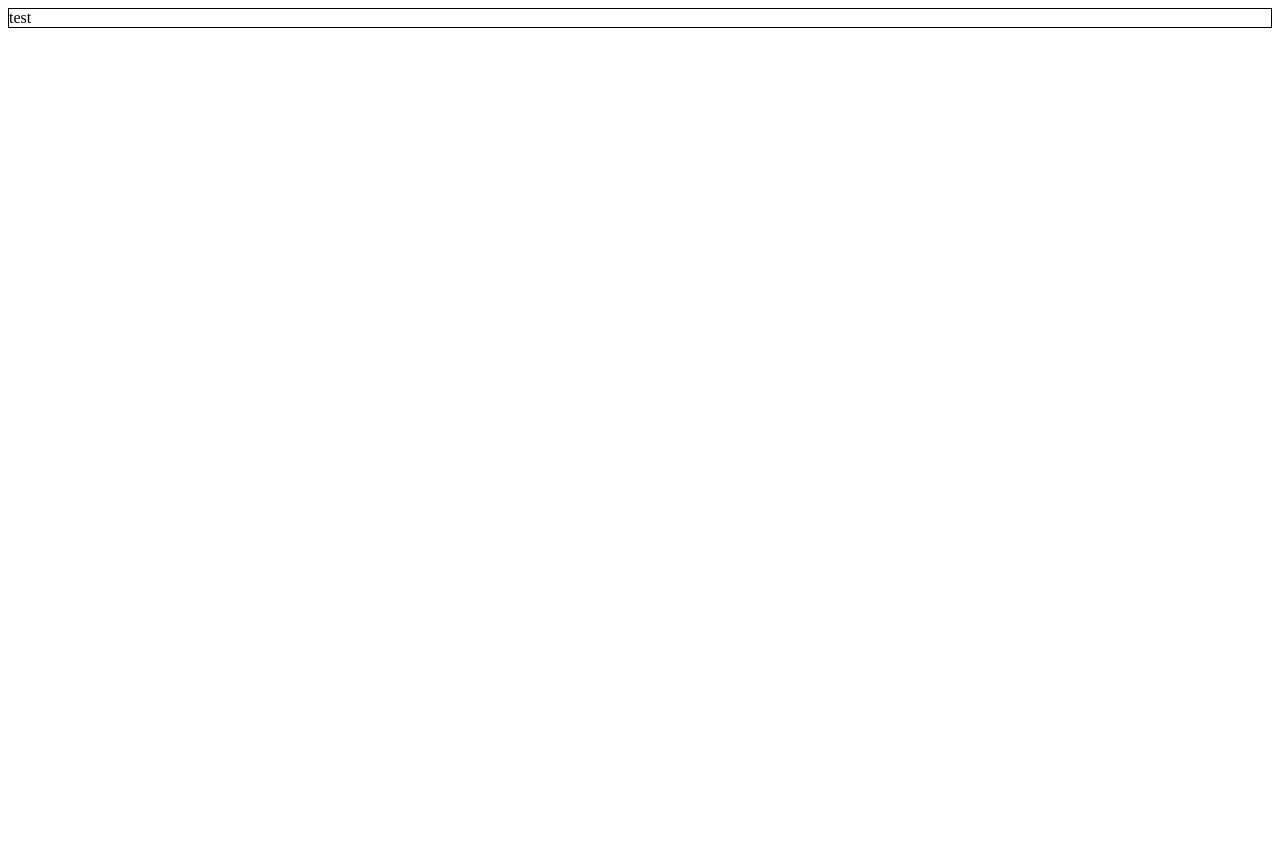
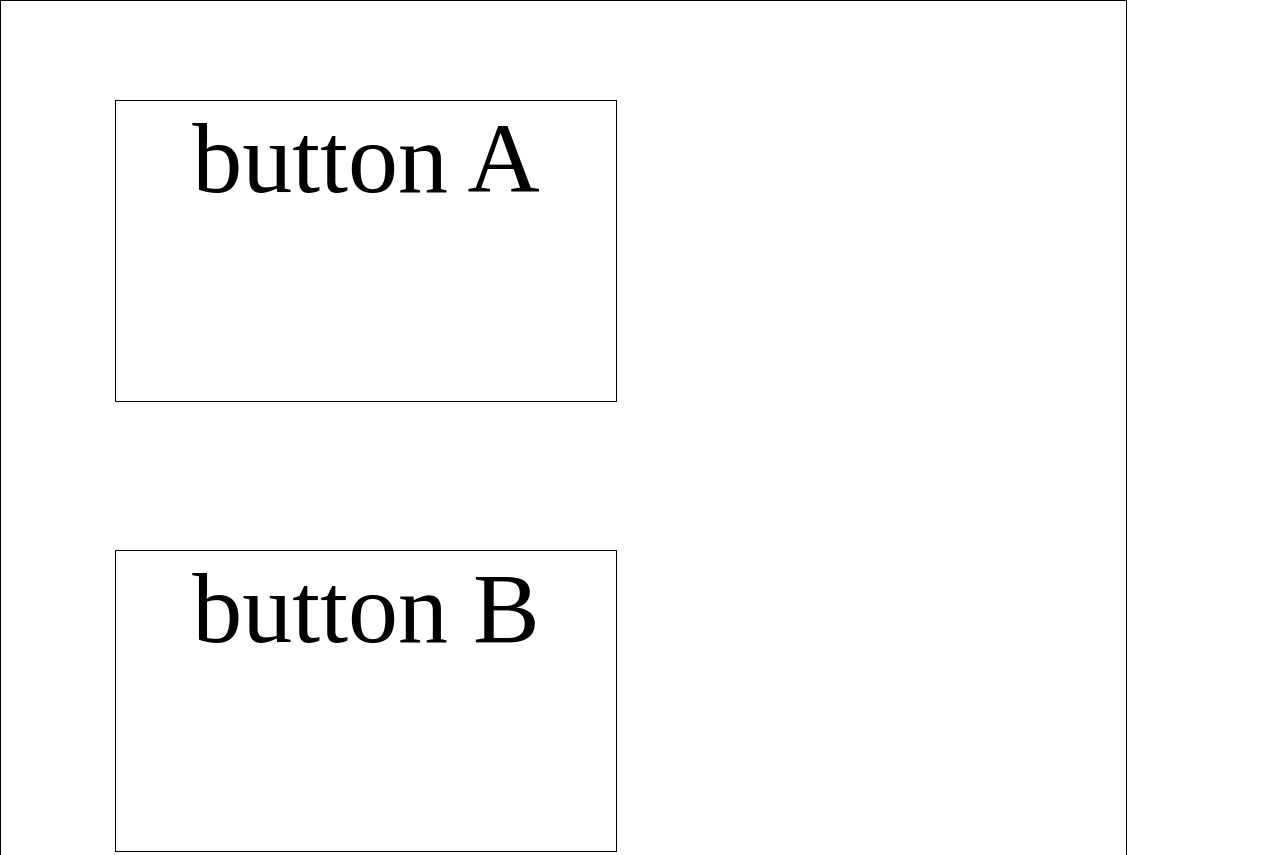
Before and after one commit to jimin030/MobilePrototyping, a plain HTML site: page index.html in a window 1280 px wide. Shown: the top 855 px of the page. Before the commit the page ends 800 px from the top, so only its background shows below. Drawn offline with Linux system fonts and the light colour scheme.

Commit message:
Update index.html

```diff
--- a/index.html
+++ b/index.html
@@ -1,11 +1,24 @@
 <html>
+
   <head>
+    <style>
+      .buttons {
+        font-size: 100px;
+        font-family: "malgun gothic";
+        width: 500px;
+        height: 300px;
+        border: solid black 1px;
+        position: absolute;
+        text-align: center;
+      }
+    </style>
   </head>
 
-  <body>
-    <div width="1334" height="750" style="border: solid black 1px" >
-    test
+  <body style="margin: 0">
+    <div style="width: 1125px; height: 2436px; border: solid black 1px">
+      <div class="buttons" style="top: 100px; left: 115px">button A</div>
+      <div class="buttons" style="top: 550px; left: 115px">button B</div>
     </div>
   </body>
 
-<html>
+</html>
```
